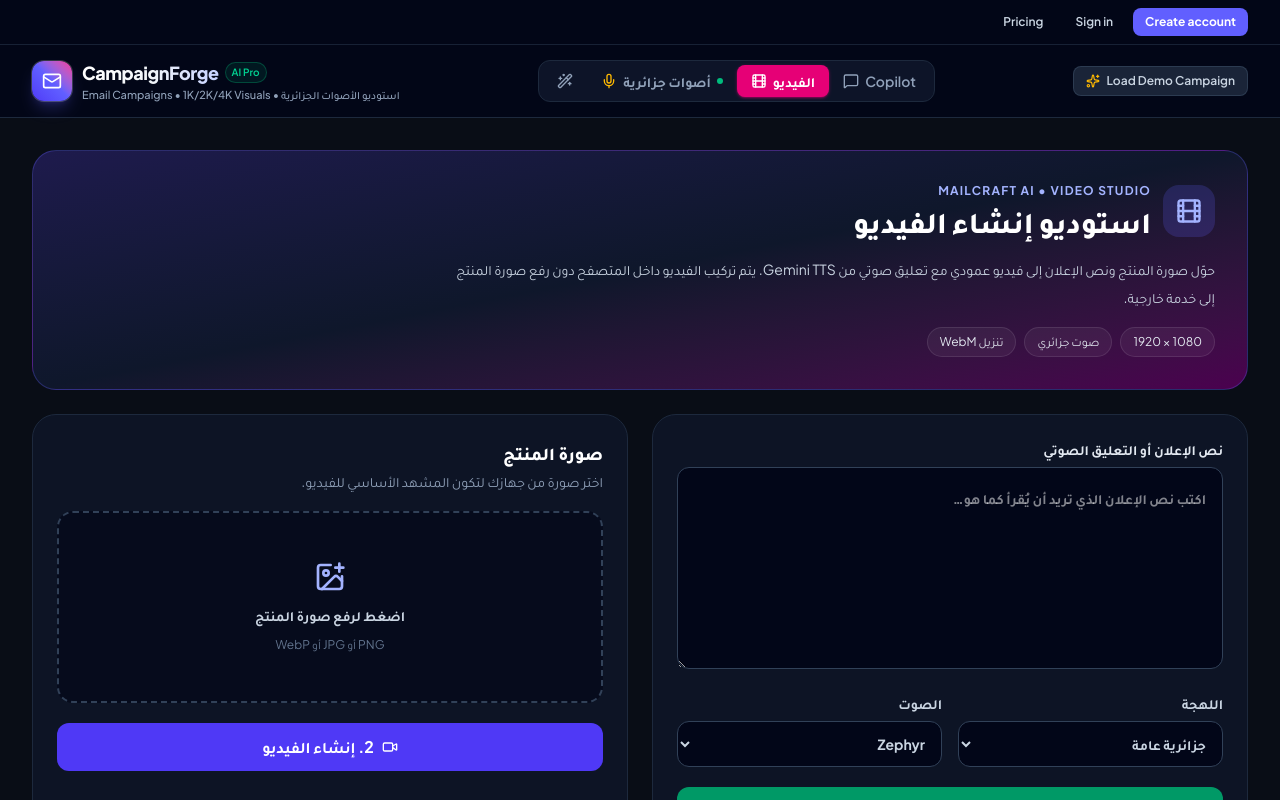
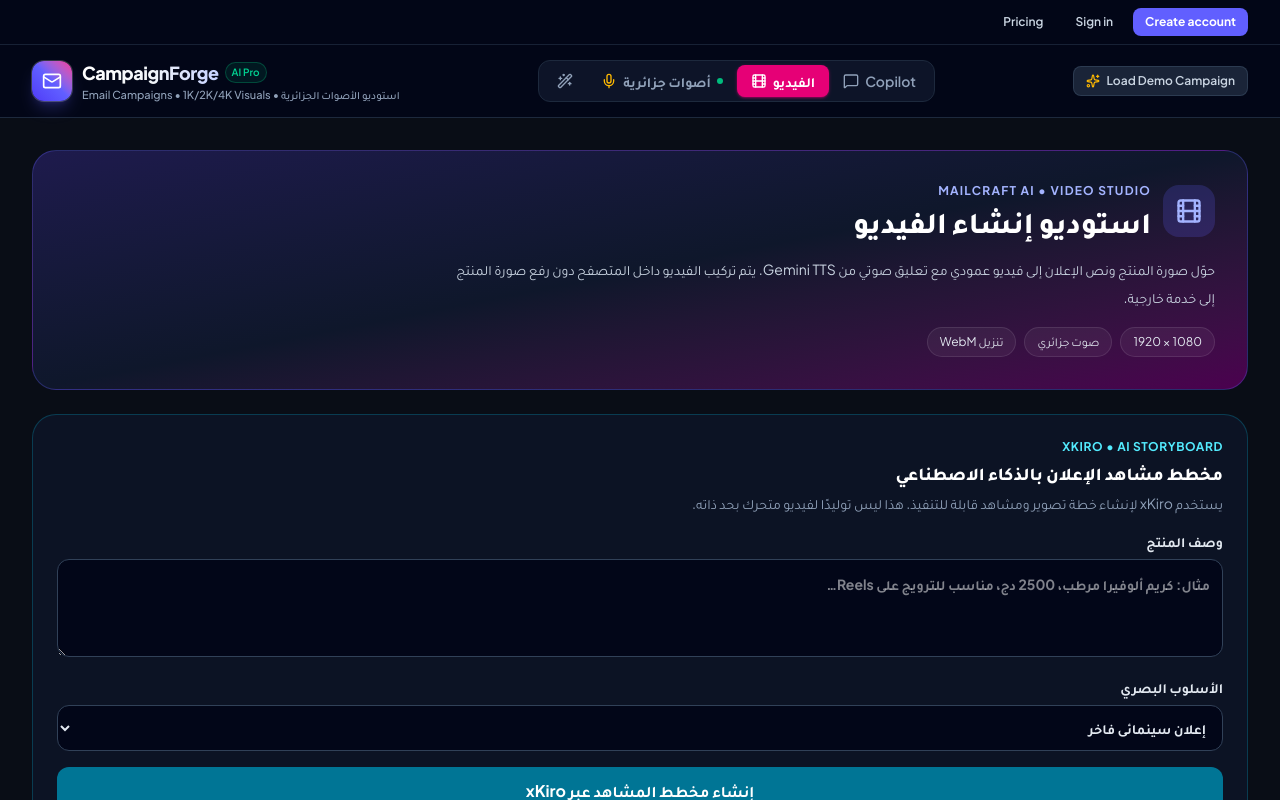
Before and after one commit to youceftalamali-prog/mailcraft-ai-test, a React (Vite) app: page / in a window 1280 px wide. Both pictures are taken after a click on the button "الفيديو". Shown: the top 800 px of the page. Built offline with nearby package versions, Linux system fonts and the light colour scheme.

Commit message:
feat: add xKiro storyboard controls to video studio

```diff
--- a/src/components/VideoStudio.tsx
+++ b/src/components/VideoStudio.tsx
@@ -13,6 +13,10 @@
   const [videoUrl, setVideoUrl] = useState('');
   const [busy, setBusy] = useState(false);
   const [status, setStatus] = useState('');
+  const [productDescription, setProductDescription] = useState('');
+  const [visualStyle, setVisualStyle] = useState('cinematic product advertisement');
+  const [storyboard, setStoryboard] = useState('');
+  const [storyboardBusy, setStoryboardBusy] = useState(false);
   const [error, setError] = useState('');
   const imageRef = useRef<HTMLImageElement | null>(null);
   const fileRef = useRef<HTMLInputElement | null>(null);
@@ -51,6 +55,29 @@
       setError(e instanceof Error ? e.message : 'حدث خطأ أثناء توليد الصوت.');
       setStatus('');
     } finally { setBusy(false); }
+  };
+
+
+  const generateStoryboard = async () => {
+    if (!productDescription.trim()) {
+      setError('اكتب وصف المنتج قبل إنشاء مخطط المشاهد.');
+      return;
+    }
+    setStoryboardBusy(true); setError(''); setStatus('جارٍ إنشاء مخطط المشاهد عبر xKiro…');
+    try {
+      const response = await fetch('/api/xkiro/video-storyboard', {
+        method: 'POST',
+        headers: { 'Content-Type': 'application/json' },
+        body: JSON.stringify({ productDescription, script, style: visualStyle, duration: 10 })
+      });
+      const data: { storyboard?: string; error?: string; details?: string; note?: string } = await response.json();
+      if (!response.ok || !data.storyboard) throw new Error(data.error || data.details || `تعذر إنشاء مخطط المشاهد (HTTP ${response.status})`);
+      setStoryboard(data.storyboard);
+      setStatus(data.note || 'تم إنشاء مخطط المشاهد عبر xKiro.');
+    } catch (e) {
+      setError(e instanceof Error ? e.message : 'حدث خطأ أثناء إنشاء مخطط المشاهد.');
+      setStatus('');
+    } finally { setStoryboardBusy(false); }
   };
 
   const createVideo = async () => {
@@ -140,6 +167,31 @@
       <p className="mt-4 max-w-3xl text-sm leading-7 text-slate-300">حوّل صورة المنتج ونص الإعلان إلى فيديو عمودي مع تعليق صوتي من Gemini TTS. يتم تركيب الفيديو داخل المتصفح دون رفع صورة المنتج إلى خدمة خارجية.</p>
       <div className="mt-4 flex flex-wrap gap-2 text-xs text-slate-200"><span className="rounded-full border border-white/10 bg-white/5 px-3 py-1.5">1080 × 1920</span><span className="rounded-full border border-white/10 bg-white/5 px-3 py-1.5">صوت جزائري</span><span className="rounded-full border border-white/10 bg-white/5 px-3 py-1.5">تنزيل WebM</span></div>
     </div>
+    <div className="space-y-4 rounded-3xl border border-cyan-500/25 bg-slate-900/70 p-5 sm:p-6">
+      <div>
+        <p className="text-xs font-bold tracking-wider text-cyan-300">XKIRO • AI STORYBOARD</p>
+        <h2 className="mt-1 text-lg font-extrabold text-white">مخطط مشاهد الإعلان بالذكاء الاصطناعي</h2>
+        <p className="mt-1 text-sm leading-6 text-slate-400">يستخدم xKiro لإنشاء خطة تصوير ومشاهد قابلة للتنفيذ. هذا ليس توليدًا لفيديو متحرك بحد ذاته.</p>
+      </div>
+      <label className="block text-sm font-bold text-slate-200">وصف المنتج
+        <textarea value={productDescription} onChange={e => setProductDescription(e.target.value)} rows={3} placeholder="مثال: كريم ألوفيرا مرطب، 2500 دج، مناسب للترويج على Reels…" className="mt-2 w-full rounded-xl border border-slate-700 bg-slate-950 p-3 text-sm leading-6 text-white outline-none focus:border-cyan-400" />
+      </label>
+      <label className="block text-sm font-bold text-slate-200">الأسلوب البصري
+        <select value={visualStyle} onChange={e => setVisualStyle(e.target.value)} className="mt-2 w-full rounded-xl border border-slate-700 bg-slate-950 p-3 text-sm">
+          <option value="cinematic product advertisement">إعلان سينمائي فاخر</option>
+          <option value="luxury beauty commercial, soft champagne lighting">جمال وفخامة وإضاءة ناعمة</option>
+          <option value="fast-paced social media ad, bold hooks and transitions">إعلان سريع لـ TikTok وReels</option>
+          <option value="clean studio product showcase, macro details">عرض منتج داخل استوديو</option>
+        </select>
+      </label>
+      <button disabled={storyboardBusy} onClick={generateStoryboard} className="inline-flex w-full items-center justify-center gap-2 rounded-xl bg-cyan-700 px-4 py-3 font-bold text-white hover:bg-cyan-600 disabled:opacity-50">
+        {storyboardBusy ? <><LoaderCircle className="h-4 w-4 animate-spin" /> جارٍ إنشاء المخطط…</> : 'إنشاء مخطط المشاهد عبر xKiro'}
+      </button>
+      {storyboard && <div className="whitespace-pre-wrap rounded-xl border border-cyan-500/20 bg-slate-950 p-4 text-sm leading-7 text-slate-200">
+        <div className="mb-2 font-bold text-cyan-300">مخطط المشاهد</div>{storyboard}
+        <button onClick={() => navigator.clipboard.writeText(storyboard)} className="mt-3 rounded-lg border border-slate-700 px-3 py-2 text-xs font-semibold text-cyan-200 hover:bg-slate-800">نسخ المخطط</button>
+      </div>}
+    </div>
     <div className="grid gap-6 lg:grid-cols-2">
       <div className="space-y-5 rounded-3xl border border-slate-800 bg-slate-900/70 p-5 sm:p-6">
         <label className="block text-sm font-bold text-slate-200">نص الإعلان أو التعليق الصوتي<textarea value={script} onChange={e => setScript(e.target.value)} rows={6} placeholder="اكتب نص الإعلان الذي تريد أن يُقرأ كما هو…" className="mt-2 w-full rounded-xl border border-slate-700 bg-slate-950 p-4 text-sm leading-7 text-white outline-none focus:border-indigo-400" /></label>
```
